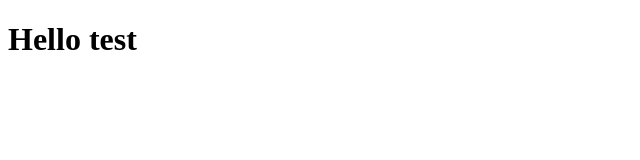
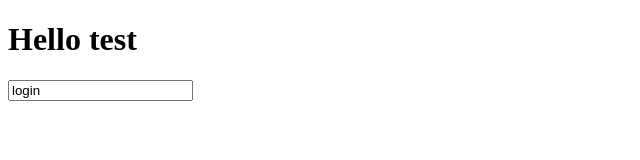
Before and after one commit to daduon/last-test, a plain HTML site: page index.html in a window 1280 px wide. Shown: the whole page, without its empty margins (0-640 px from the left). Drawn offline with Linux system fonts and the light colour scheme.

Commit message:
#2 add login page

```diff
--- a/index.html
+++ b/index.html
@@ -7,5 +7,6 @@
 </head>
 <body>
     <h1>Hello test</h1>
+    <input type="text" value="login">
 </body>
 </html>
```
